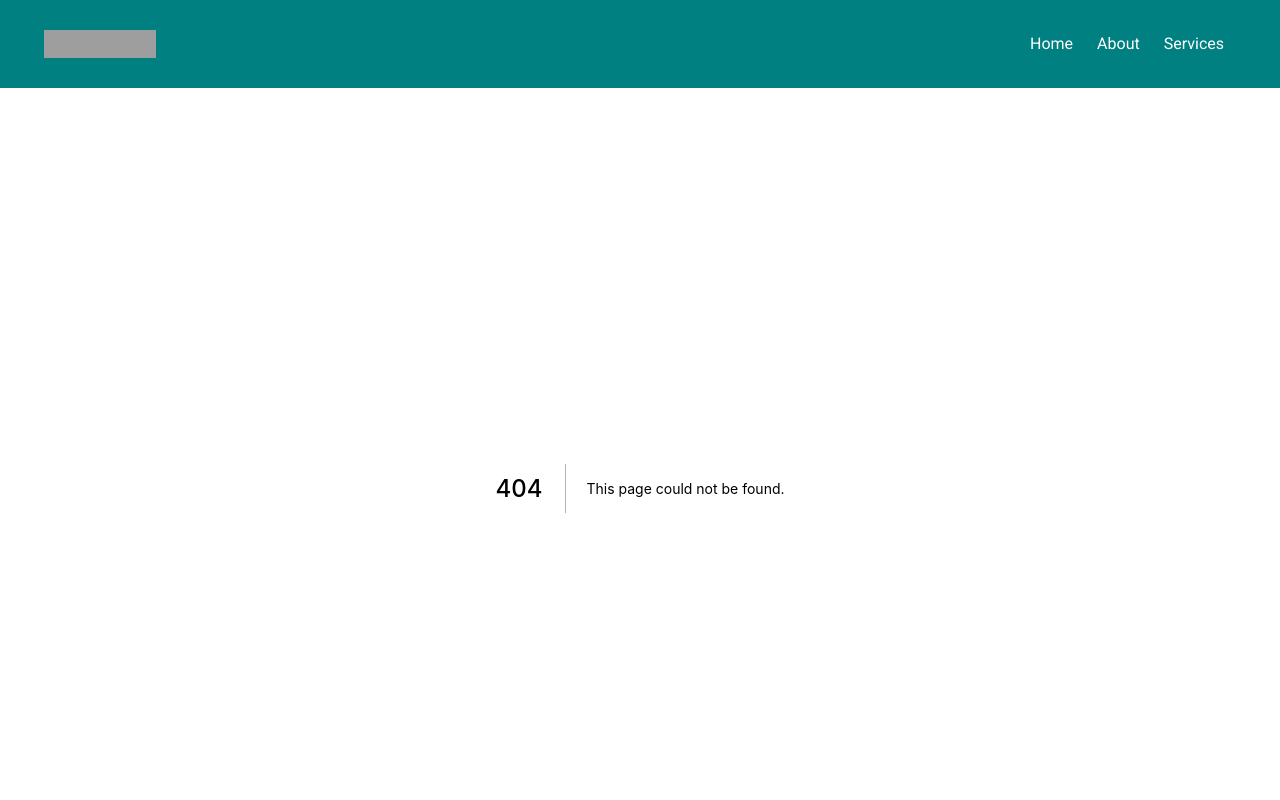
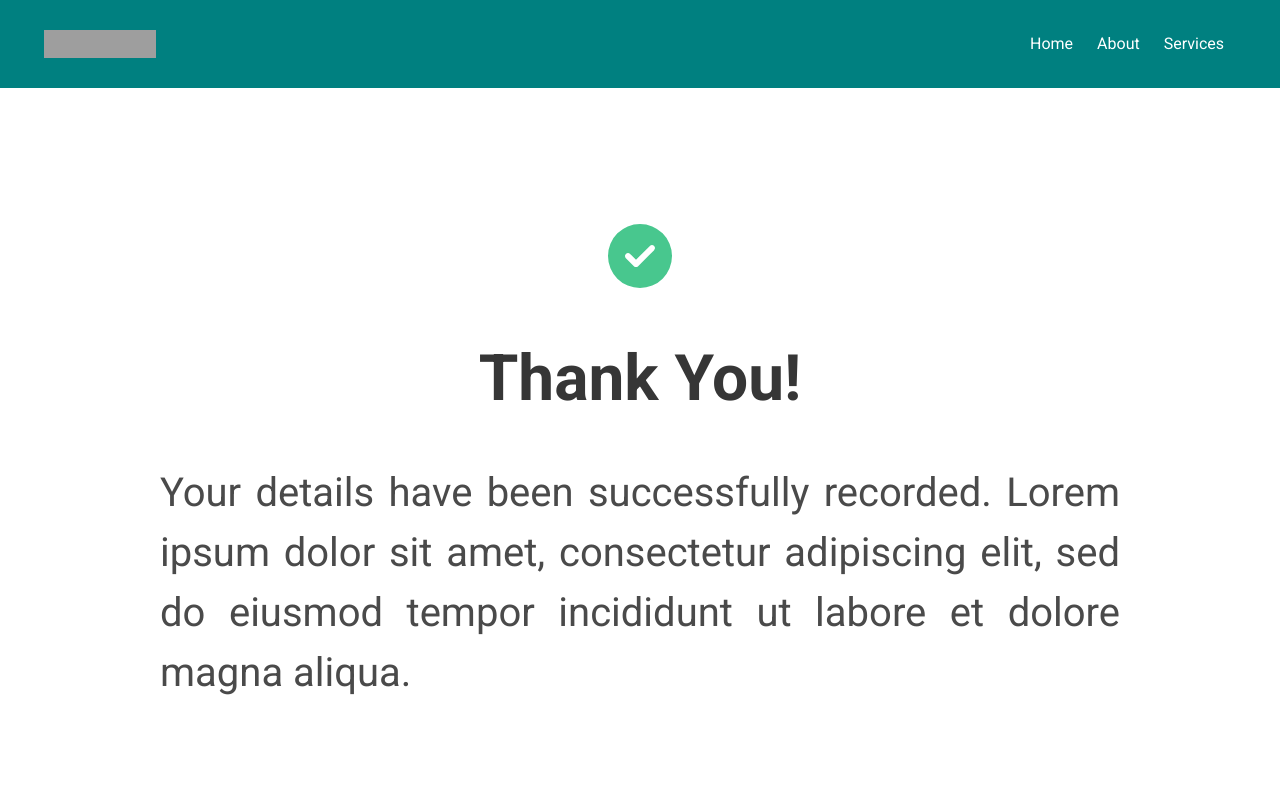
Before and after one commit to shaun2398/enrollment-app, a Next.js app: page /enrollment/success in a window 1280 px wide. Before the commit this address had no page. Shown: the top 800 px of the page. Built offline with nearby package versions, Linux system fonts and the light colour scheme; grey boxes are pictures that could not be loaded.

Commit message:
added-success-page

```diff
--- /dev/null
+++ b/pages/enrollment/success.js
@@ -0,0 +1,29 @@
+import React from 'react'
+
+import { FontAwesomeIcon } from '@fortawesome/react-fontawesome';
+import { faCheckCircle } from '@fortawesome/free-solid-svg-icons'
+
+
+import SectionTitle from '../../components/SectionTitle';
+
+export default function success() {
+  return (
+    <section class="section is-medium has-text-centered">
+      <span class="icon has-text-success is-large is-size-1">
+        <FontAwesomeIcon
+          icon={faCheckCircle}
+        ></FontAwesomeIcon>
+      </span>
+      <SectionTitle name="Thank You!" />
+      <div class="container">
+        <div class="content is-large has-text-centered has-text-justified">
+          <p class="is-size-3">
+            Your details have been successfully recorded. Lorem ipsum dolor sit
+            amet, consectetur adipiscing elit, sed do eiusmod tempor incididunt
+            ut labore et dolore magna aliqua.
+          </p>
+        </div>
+      </div>
+    </section>
+  );
+}
--- a/pages/enrollment/summary.js
+++ b/pages/enrollment/summary.js
@@ -20,7 +20,7 @@ export default function summary() {
             <Button name="back" nextPage="/enrollment/forms" size="large" />
           </p>
           <p class="control">
-            <Button name="submit" nextPage="#" size="large" />
+            <Button name="submit" nextPage="/enrollment/success" size="large" />
           </p>
         </div>
       </div>
--- a/styles/globalstyles.scss
+++ b/styles/globalstyles.scss
@@ -60,6 +60,7 @@ $navbar-padding-horizontal: 2rem;
 
 $button-padding-vertical: 1.5rem ;
 $button-padding-horizontal: 1.5rem;
+// $icon-dimensions-large: 10rem;
 
 // footer
 $footer-background-color: $primary;
```
Also changed, not shown: 1 other file (tests, documents, lock files or other folders).
